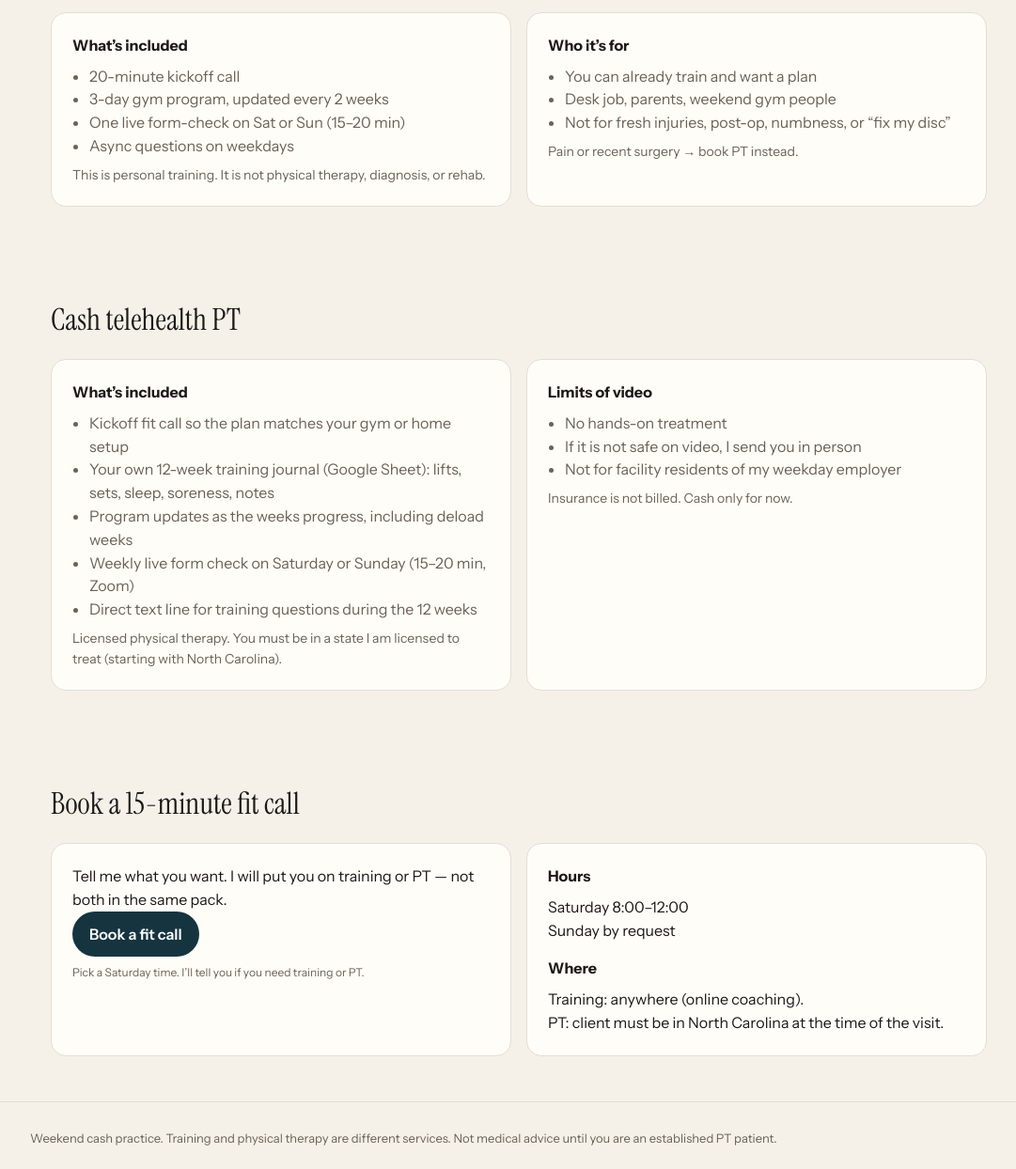
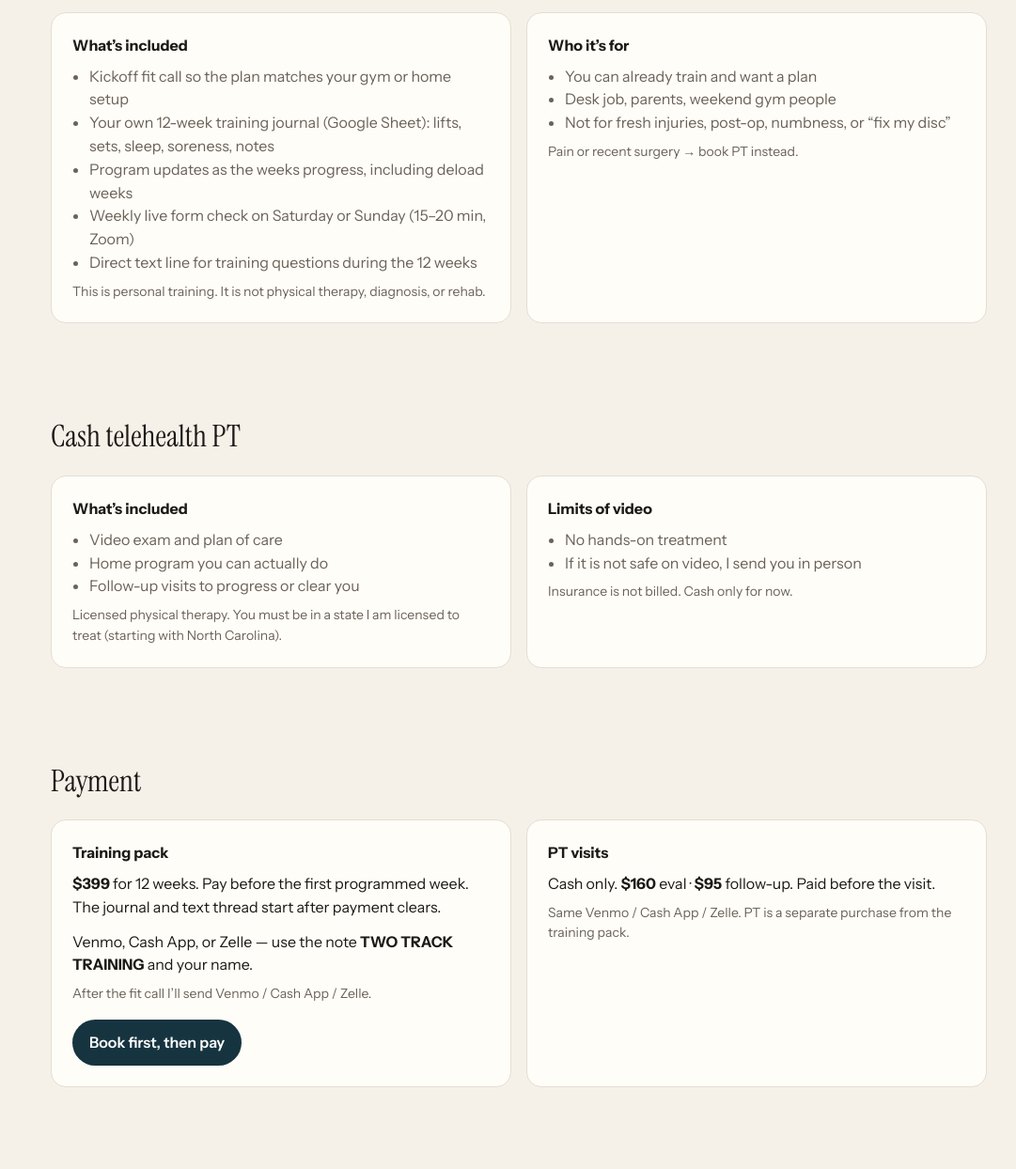
Before and after one commit to twotracktraining-spec/weekend-site, a plain HTML site: page index.html in a window 1280 px wide. Shown: the part 556-1800 px from the top of the page at 94% size, without its empty margins (88-1169 px from the left). Drawn offline with Linux system fonts and the light colour scheme.

Commit message:
Update index.html

```diff
--- a/index.html
+++ b/index.html
@@ -127,10 +127,11 @@
       <div class="card">
         <h4>What’s included</h4>
         <ul>
-          <li>20-minute kickoff call</li>
-          <li>3-day gym program, updated every 2 weeks</li>
-          <li>One live form-check on Sat or Sun (15–20 min)</li>
-          <li>Async questions on weekdays</li>
+          <li>Kickoff fit call so the plan matches your gym or home setup</li>
+          <li>Your own 12-week training journal (Google Sheet): lifts, sets, sleep, soreness, notes</li>
+          <li>Program updates as the weeks progress, including deload weeks</li>
+          <li>Weekly live form check on Saturday or Sunday (15–20 min, Zoom)</li>
+          <li>Direct text line for training questions during the 12 weeks</li>
         </ul>
         <p class="split">This is personal training. It is not physical therapy, diagnosis, or rehab.</p>
       </div>
@@ -151,12 +152,10 @@
     <div class="grid-2">
       <div class="card">
         <h4>What’s included</h4>
-       <ul>
-          <li>Kickoff fit call so the plan matches your gym or home setup</li>
-          <li>Your own 12-week training journal (Google Sheet): lifts, sets, sleep, soreness, notes</li>
-          <li>Program updates as the weeks progress, including deload weeks</li>
-          <li>Weekly live form check on Saturday or Sunday (15–20 min, Zoom)</li>
-          <li>Direct text line for training questions during the 12 weeks</li>
+        <ul>
+          <li>Video exam and plan of care</li>
+          <li>Home program you can actually do</li>
+          <li>Follow-up visits to progress or clear you</li>
         </ul>
         <p class="split">Licensed physical therapy. You must be in a state I am licensed to treat (starting with North Carolina).</p>
       </div>
@@ -165,9 +164,26 @@
         <ul>
           <li>No hands-on treatment</li>
           <li>If it is not safe on video, I send you in person</li>
-          <li>Not for facility residents of my weekday employer</li>
         </ul>
         <p class="split">Insurance is not billed. Cash only for now.</p>
+      </div>
+    </div>
+  </section>
+
+  <section id="pay">
+    <h3>Payment</h3>
+    <div class="grid-2">
+      <div class="card">
+        <h4>Training pack</h4>
+        <p><strong>$399</strong> for 12 weeks. Pay before the first programmed week. The journal and text thread start after payment clears.</p>
+        <p style="margin-top:12px">Venmo, Cash App, or Zelle — use the note <strong>TWO TRACK TRAINING</strong> and your name.</p>
+        <p class="split">After the fit call I’ll send Venmo / Cash App / Zelle.</p>
+        <p style="margin-top:16px"><a class="btn" href="https://calendly.com/twotracktraining/fit-call" target="_blank" rel="noopener">Book first, then pay</a></p>
+      </div>
+      <div class="card">
+        <h4>PT visits</h4>
+        <p>Cash only. <strong>$160</strong> eval · <strong>$95</strong> follow-up. Paid before the visit.</p>
+        <p class="split">Same Venmo / Cash App / Zelle. PT is a separate purchase from the training pack.</p>
       </div>
     </div>
   </section>
```
